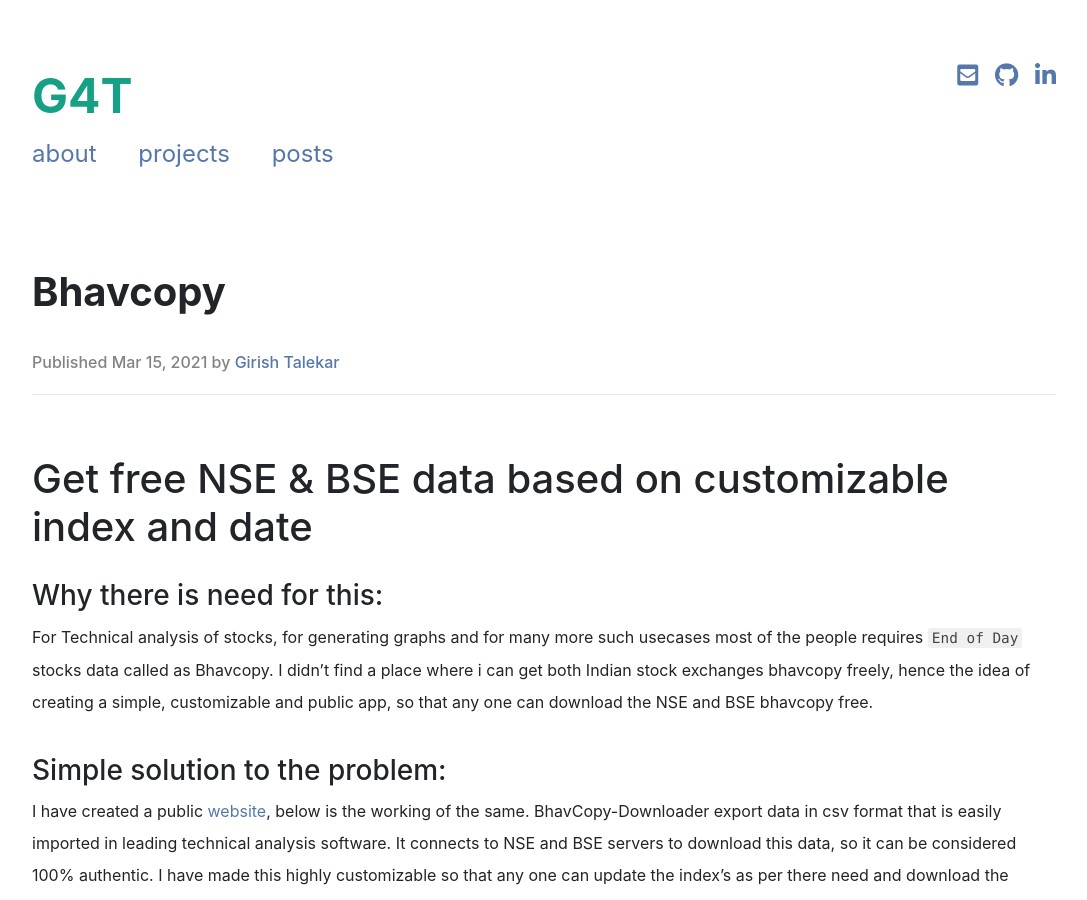
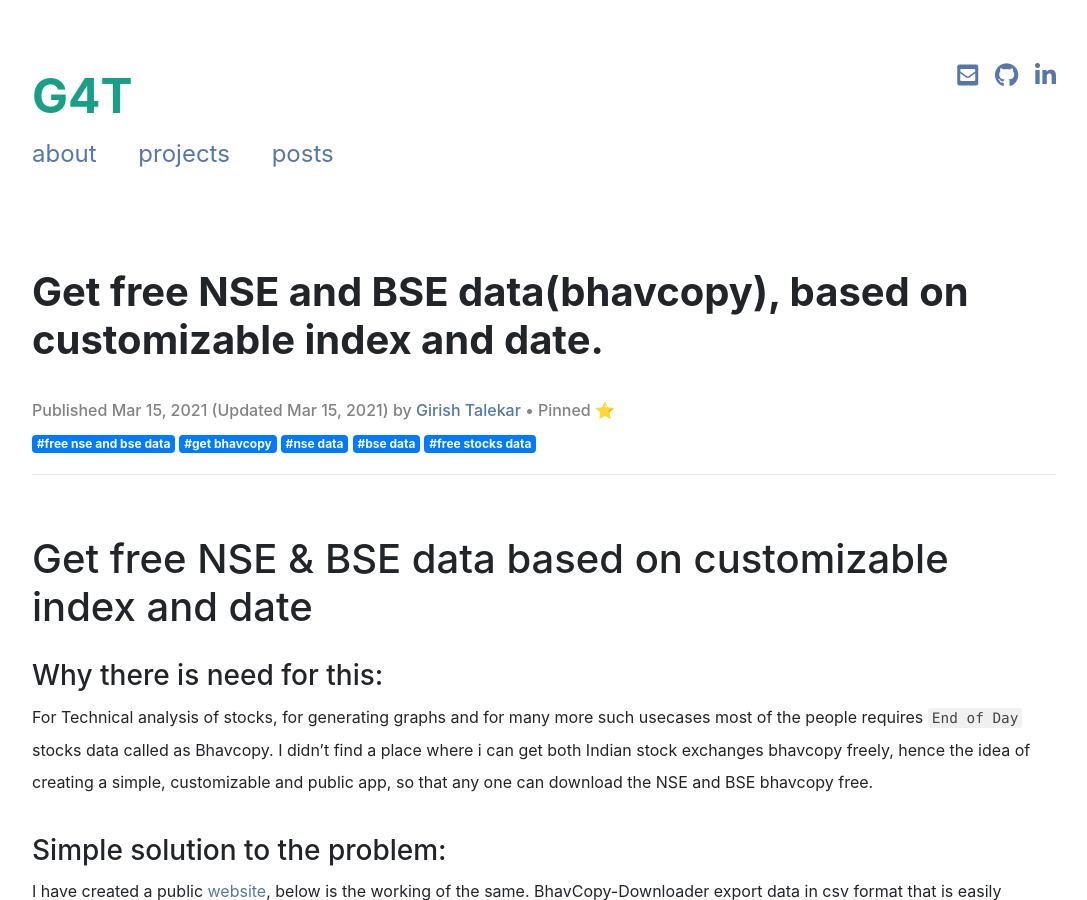
Before and after one commit to girishg4t/girishg4t.github.io, a Jekyll site: the page built from _posts/2021-03-15-bhavcopy-downloader.md, in a window 1280 px wide and 900 px high. Shown: the whole window, without its empty margins (96-1183 px from the left). Built offline with Jekyll 4.4.1, drawn with Linux system fonts in a browser that asks for light colours; nearby versions of some CDN libraries; our own code applies the rules of GitHub Pages for plain Markdown files; comment, search, counter and statistics services are not loaded; a style sheet for code colours, icons or effects is not loaded.

Commit message:
corrected file

```diff
--- a/_posts/2021-03-15-bhavcopy.md
+++ b/_posts/2021-03-15-bhavcopy-downloader.md
@@ -1,3 +1,13 @@
+---
+layout: post
+title:  Get free NSE and BSE data(bhavcopy), based on customizable index and date.
+date:   2021-03-15
+updated: 2021-03-15
+pin: true
+tags: [free nse and bse data, get bhavcopy , nse data, bse data, free stocks data]
+---
+
+
 # Get free NSE & BSE data based on customizable index and date
 
 ### Why there is need for this:
```
